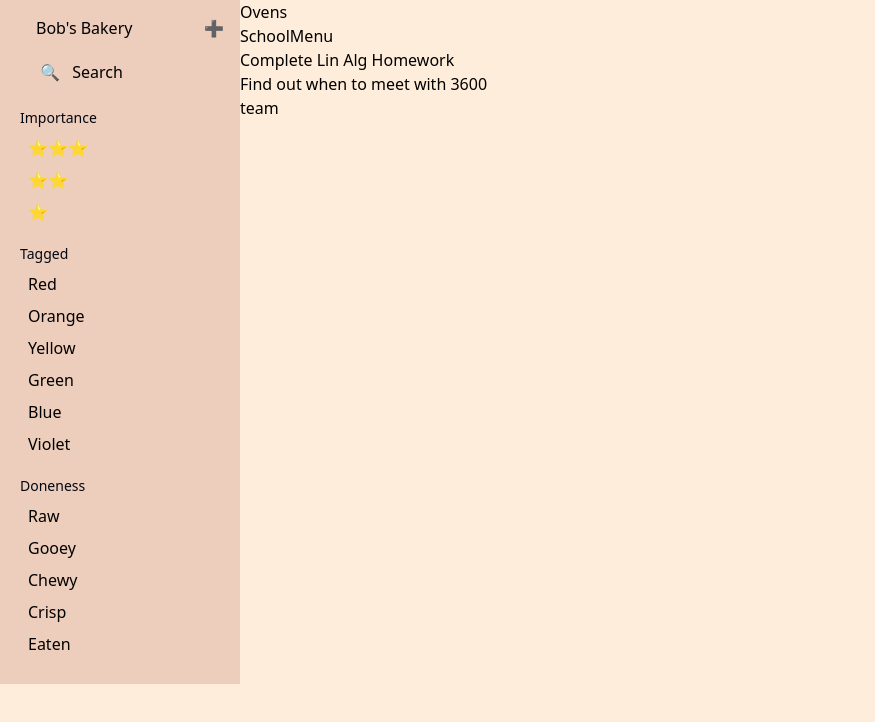
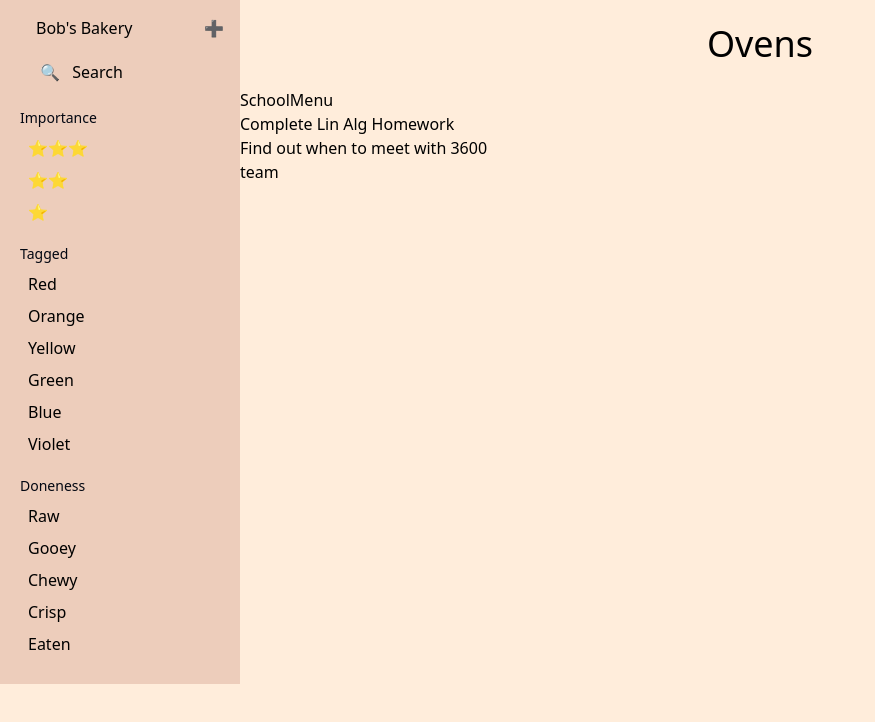
Before and after one commit to arishalidev/cookie-task-manager, a website: page index.html in a window 1280 px wide. Shown: the whole page, without its empty margins (0-875 px from the left). Drawn offline with nearby package versions, Linux system fonts and the light colour scheme; files that its build step writes are made by us from their sources.

Commit message:
home page heading styling

```diff
--- a/index.html
+++ b/index.html
@@ -98,8 +98,9 @@
 
         </aside>
     </div>
+
     <div>
-        <h1>Ovens</h1>
+        <h1 class="text-4xl text-center my-6">Ovens</h1>
         <div class="grid grid-cols-1 md:grid-cols-3 lg:grid-cols-4">
             <div>
                 <div class="flex">
@@ -113,9 +114,7 @@
                     </ul>
                 </div>
             </div>
-            <div>
 
-            </div>
         </div>
     </div>
 </div>
```
